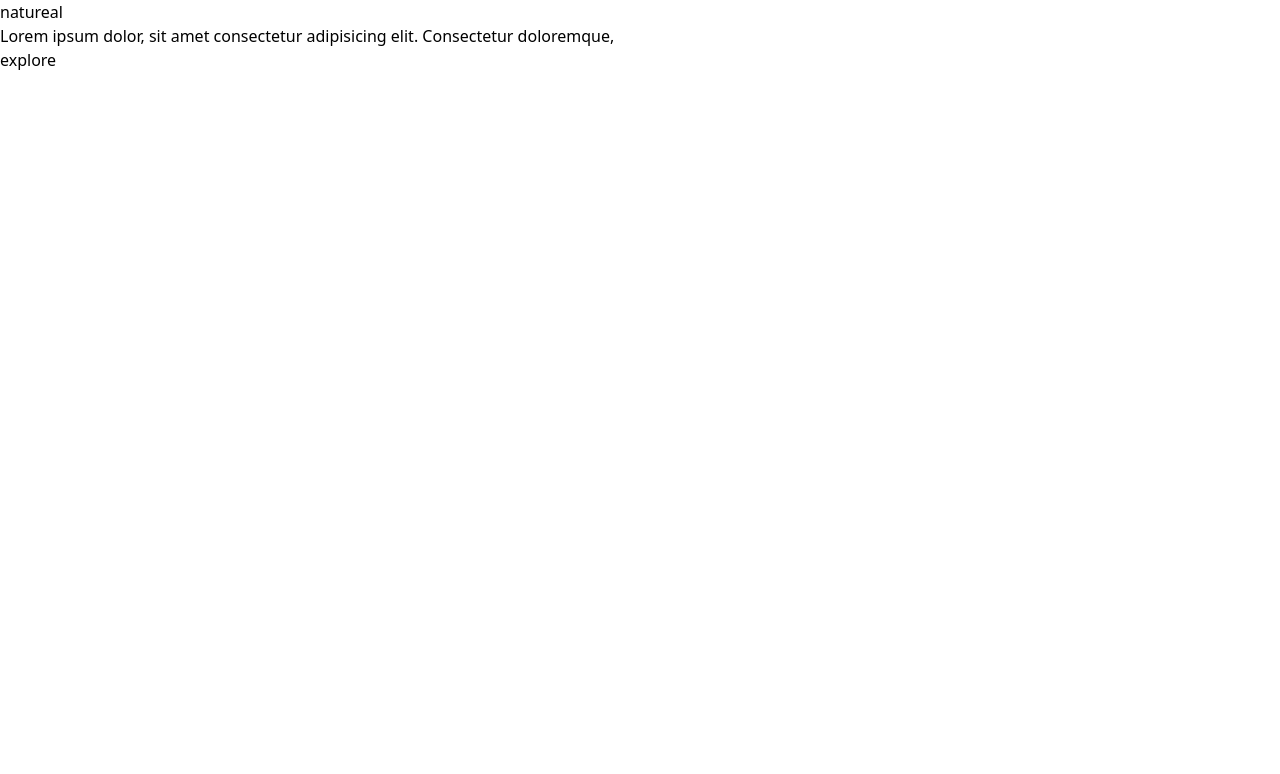
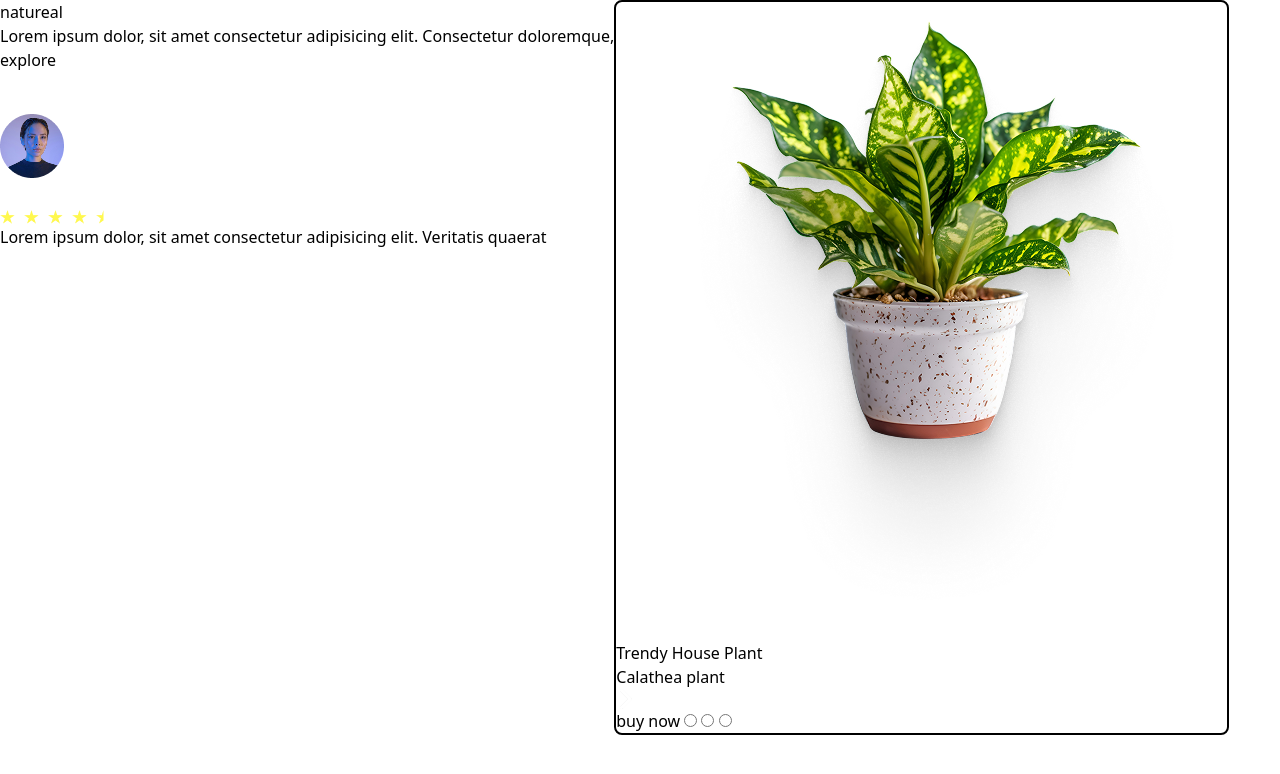
Before and after one commit to Group-D-Blockfuse/planto-website, a website: page index.html in a window 1280 px wide. Drawn offline with Linux system fonts and the light colour scheme; files whose address does not match are found by name.

Commit message:
feat/commit

```diff
--- a/index.html
+++ b/index.html
@@ -10,6 +10,7 @@
 
 <body>
     <main>
+        <section class="flex">
             <section>
                 <h2>natureal</h2>
                 <p>Lorem ipsum dolor, sit amet consectetur adipisicing elit. Consectetur doloremque, </p>
@@ -25,13 +26,32 @@
                 </div>
 
                 <div>
+                    <div>
+                        <img src="ssrc/images/unsplash_3TLl_97HNJo.png" alt="">
 
+                        <img src="src/images/Group 8.png" alt="">
 
+                    </div>
+                    <p>Lorem ipsum dolor, sit amet consectetur adipisicing elit. Veritatis quaerat</p>
 
                 </div>
             </section>
+            <section>
+                <div class="rounded-lg border-2">
+                    <img src="src/images/Rose Gold Feminine Calligraphy Monogram Logo(15) 1.png" alt="">
+                    <p>Trendy House Plant</p>
+                    <div>
+                        <h2>Calathea plant</h2>
+                        <img src="src/images/right-arrow 1.png" alt="">
+                    </div>
+                    <button>buy now</button>
+                    <input type="radio">
+                    <input type="radio">
+                    <input type="radio">
+                </div>
+            </section>
 
-
+        </section>
 
 
 
```
Also changed, not shown: src/images/right-arrow 1.png (added), src/output.css. Lines whose indentation alone changed are shown as unchanged.
